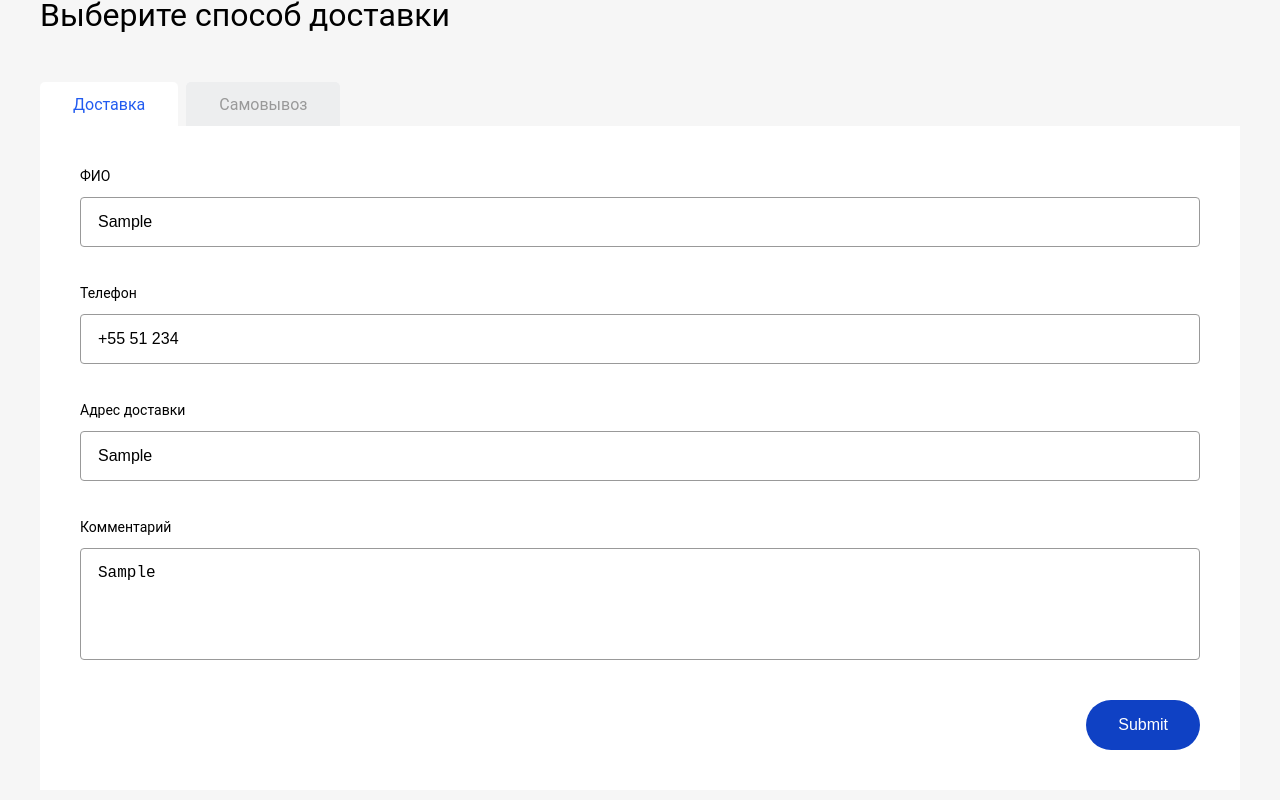
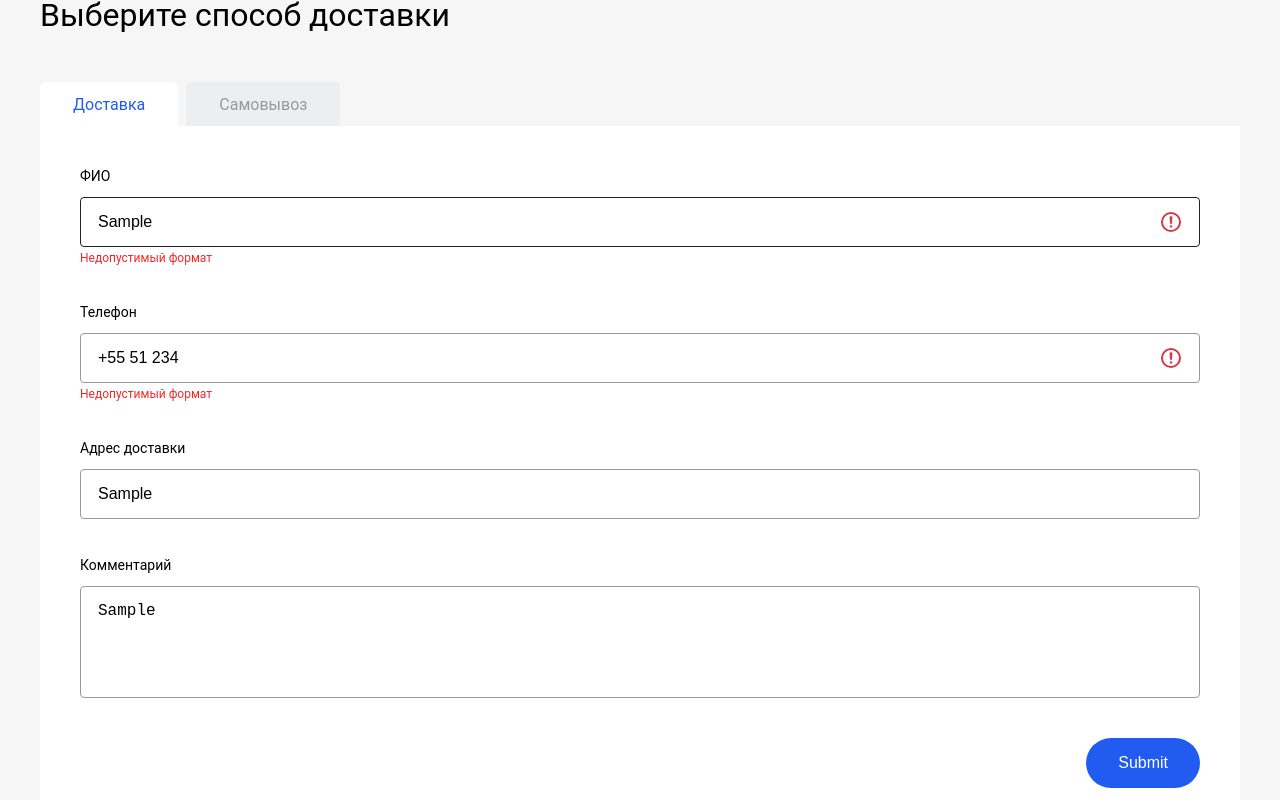
Before and after one commit to Ymaril/order-component, a React (Create React App) app: page / in a window 1280 px wide. Both pictures are taken after typing "Sample", "5551234", "Sample", "Sample" into the empty fields and a click on the input 1143 px from the left and 811 px from the top of the page. Shown: the part 86-886 px from the top of the page. Built offline with nearby package versions, Linux system fonts and the light colour scheme.

Commit message:
Add validations

```diff
--- a/src/Order/DeliveryForm.js
+++ b/src/Order/DeliveryForm.js
@@ -4,7 +4,7 @@ import TextField from "../TextField";
 import styles from "./DeliveryForm.module.css";
 import inputs_styles from "../styles/inputs.module.css";
 import buttons_styles from "../styles/buttons.module.css";
-import PhoneInput from 'react-phone-number-input/input'
+import PhoneInput, { isValidPhoneNumber } from 'react-phone-number-input/input'
 
 function DeliveryForm() {
     const { register, handleSubmit, errors, control } = useForm();
@@ -16,14 +16,15 @@ function DeliveryForm() {
         errors[field_name] && inputs_styles['is-invalid']
     ].join(' ');
 
-    console.log(errors);
-
     return (
         <form onSubmit={handleSubmit(onSubmit)}>
             <TextField label="ФИО" error={errors.full_name}>
                 <input
                     name="full_name"
-                    ref={register({required: 'Поле должно быть заполнено'})}
+                    ref={register({
+                        required: true,
+                        pattern: /^[а-яА-ЯЁё -]+$/
+                    })}
                     type="text"
                     className={classNamesFor('full_name')}
                     placeholder="Только кириллица"
@@ -35,14 +36,17 @@ function DeliveryForm() {
                     name="phone"
                     control={control}
                     placeholder="+7 (___) ___-__-__"
-                    rules={{required: 'Поле должно быть заполнено'}}
+                    rules={{
+                        required: true,
+                        validate: {pattern: isValidPhoneNumber}
+                    }}
                     className={classNamesFor('phone')}
                 />
             </TextField>
             <TextField label="Адрес доставки" error={errors.address}>
                 <input
                     name="address"
-                    ref={register({required: 'Поле должно быть заполнено'})}
+                    ref={register({required: true})}
                     type="text"
                     className={classNamesFor('address')}
                     placeholder="Город, улица, дом"
@@ -51,7 +55,7 @@ function DeliveryForm() {
             <TextField label="Комментарий" error={errors.comment}>
                 <textarea
                     name="comment"
-                    ref={register({required: 'Поле должно быть заполнено'})}
+                    ref={register({required: true})}
                     className={`${classNamesFor('comment')} ${styles['text-area']}`}
                 />
             </TextField>
--- a/src/TextField.js
+++ b/src/TextField.js
@@ -1,5 +1,6 @@
 import React from 'react';
 import styles from './TextField.module.css';
+import error_messages from "./error_messages";
 
 function TextField({ label, error, children }) {
   return (
@@ -8,7 +9,7 @@ function TextField({ label, error, children }) {
               {label}
               {children}
           </label>
-          {error?.message && <span className={styles['error']}>{error.message}</span>}
+          {error?.type && <span className={styles['error']}>{error_messages[error.type]}</span>}
       </div>
   );
 }
--- /dev/null
+++ b/src/error_messages.js
@@ -0,0 +1,4 @@
+export default {
+    pattern: 'Недопустимый формат',
+    required: 'Необходимо заполнить'
+};
```
